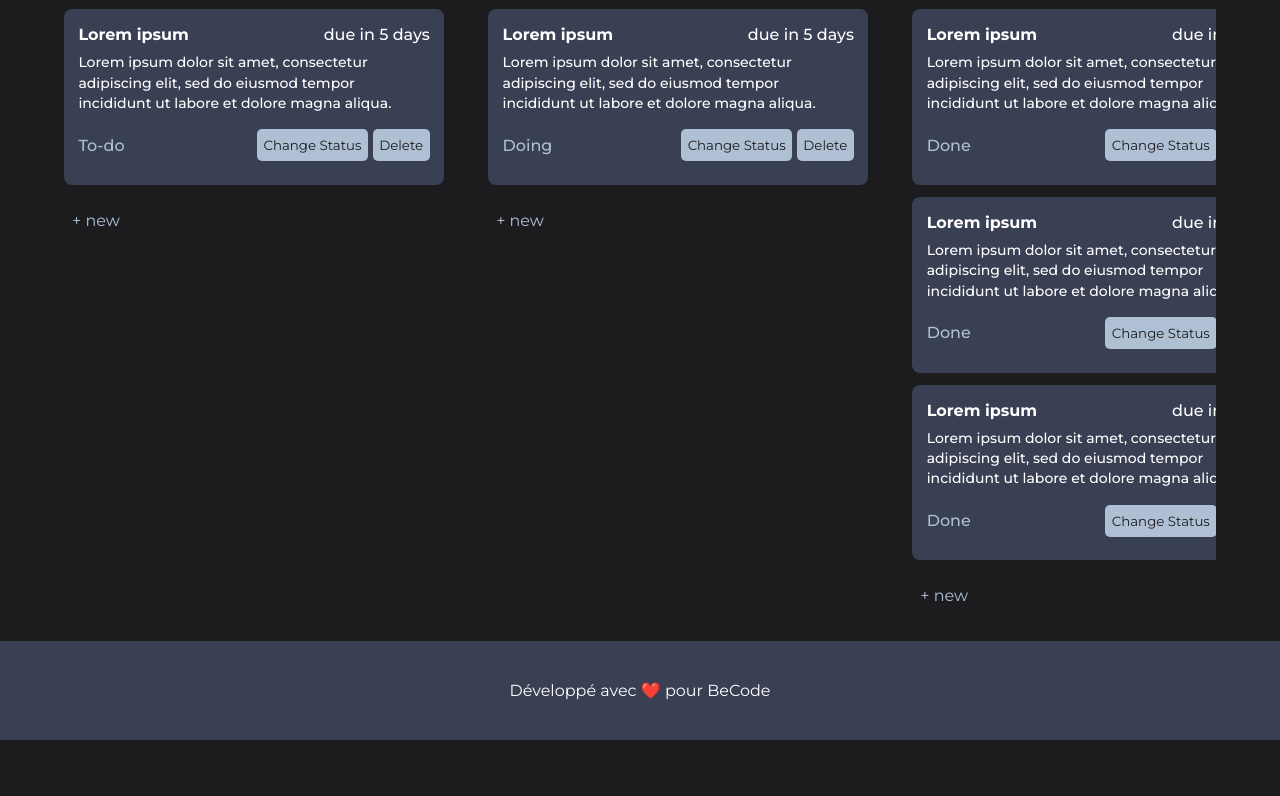
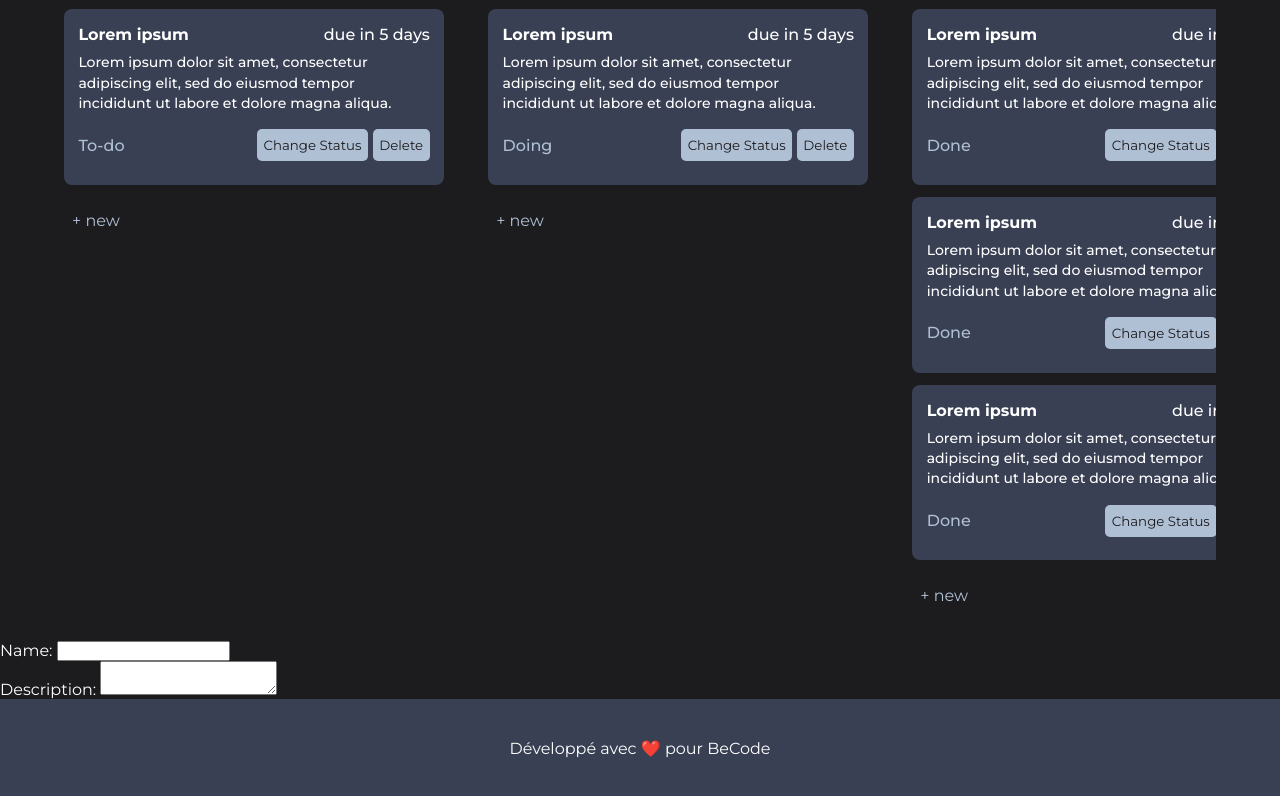
Before and after one commit to Milo-star/project-planner, a plain HTML site: page index.html in a window 1280 px wide. Shown: the part 1064-1860 px from the top of the page. Before the commit the page ends 1804 px from the top, so only its background shows below. Drawn offline with Linux system fonts and the light colour scheme.

Commit message:
add project form

```diff
--- a/index.html
+++ b/index.html
@@ -293,6 +293,17 @@
                 <button class="tasks-table-btn btn" id="btn-table">+ new</button> -->
             </div>
         </section>
+
+        <form class="project-form">
+            <div class="form-controls">
+                <label class="form-label" for="project-name">Name: </label>
+                <input class="form-input" type="text" name="project-name" id="project-name">
+            </div>
+            <div class="form-controls">
+                <label for="project-desc">Description: </label>
+                <textarea class="form-textarea" id="project-desc"></textarea>
+            </div>
+        </form>
     </main>
     <footer>
         <p class="footer-paragraphe">Développé avec ❤️ pour BeCode</p>
```
